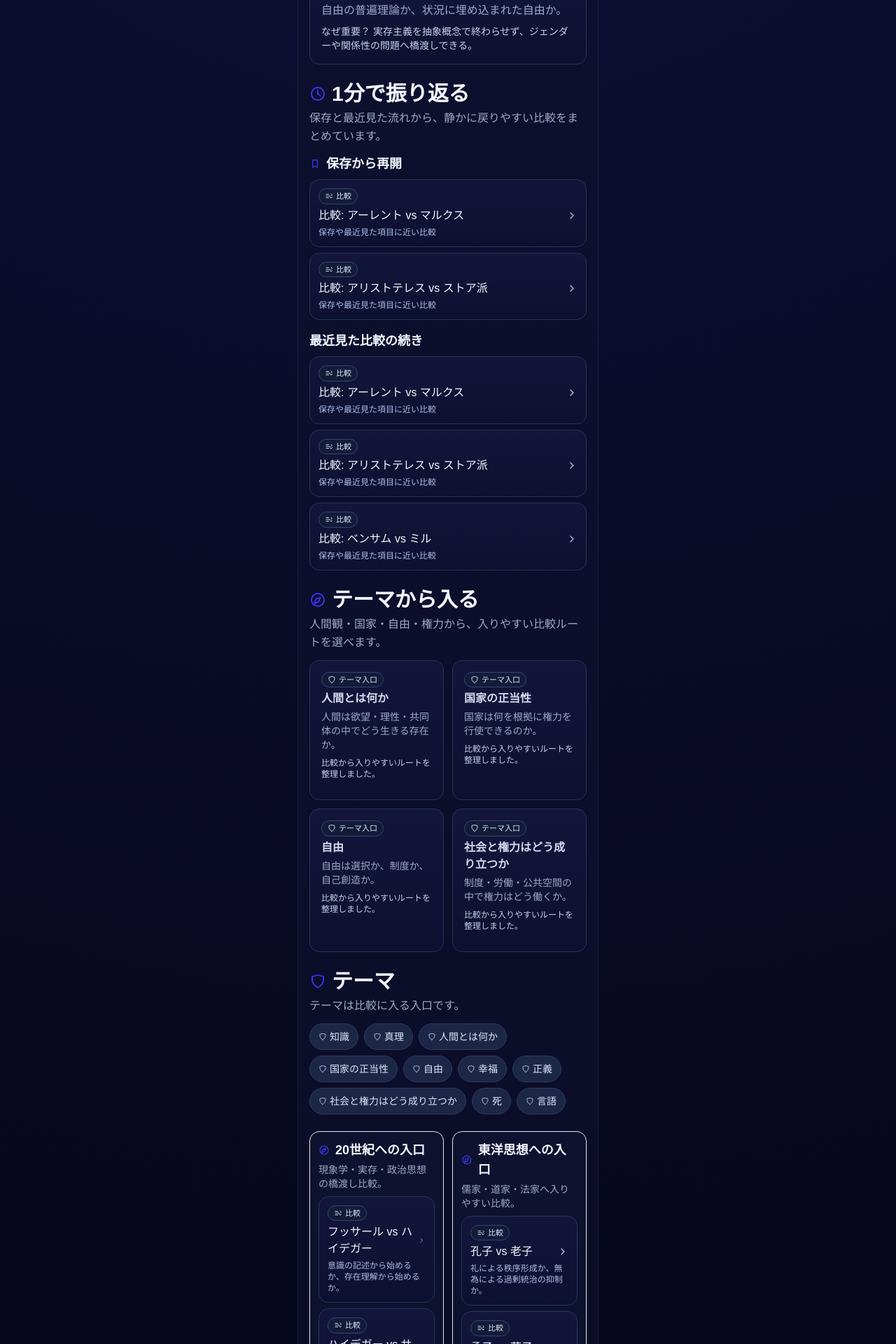
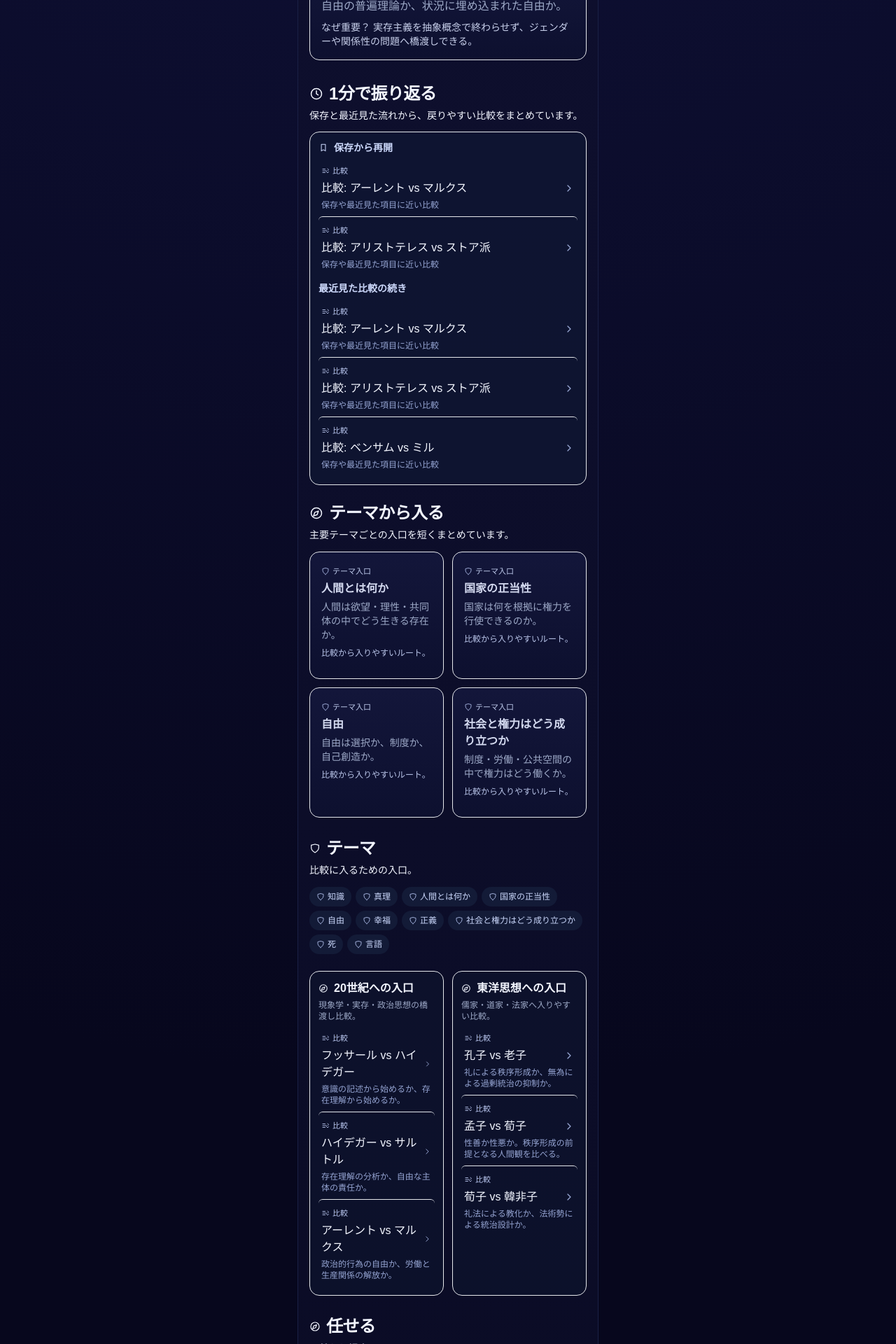
Before and after one commit to Josh-Temple/Noema, a Next.js app: page / in a window 1280 px wide. Shown: the part 820-2740 px from the top of the page at 70% size. Built offline with nearby package versions, Linux system fonts and the light colour scheme.

Commit message:
Refine home UI hierarchy with calmer surface cleanup

```diff
--- a/app/page.tsx
+++ b/app/page.tsx
@@ -27,8 +27,8 @@ export default function HomePage() {
   return (
     <div>
       <SearchBar />
-      <section className="mb-6">
-        <SectionTitle icon={<SparkIcon className="h-6 w-6" />} title="おすすめ比較" description="まずはここから。保存・最近見た項目をもとに、読みやすい比較を並べています。" />
+      <section className="mb-8">
+        <SectionTitle icon={<SparkIcon className="h-5 w-5" />} title="おすすめ比較" description="まずはここから。保存・最近見た流れをもとに、読みやすい比較を並べています。" />
         {recommendedComparisons.map((item, index) => (
           <RecommendedComparisonCard key={item.slug} item={item} primary={index === 0} />
         ))}
@@ -36,31 +36,31 @@ export default function HomePage() {
 
       <LearningLoopSection savedItems={savedRevisitItems} recentItems={recentContinuationItems} />
 
-      <section className="mb-6">
-        <SectionTitle icon={<CompassIcon className="h-6 w-6" />} title="テーマから入る" description="人間観・国家・自由・権力から、入りやすい比較ルートを選べます。" />
+      <section className="mb-7">
+        <SectionTitle icon={<CompassIcon className="h-5 w-5" />} title="テーマから入る" description="主要テーマごとの入口を短くまとめています。" />
         <ThemeEntryRail items={HOME_THEME_ENTRY_THEMES} />
       </section>
 
       <section className="mb-6">
-        <SectionTitle icon={<ThemeIcon className="h-6 w-6" />} title="テーマ" description="テーマは比較に入る入口です。" />
+        <SectionTitle icon={<ThemeIcon className="h-4 w-4" />} title="テーマ" description="比較に入るための入口。" />
         <ThemeChipGrid items={themes} />
       </section>
 
-      <section className="mb-6 grid gap-3 lg:grid-cols-2">
+      <section className="mb-7 grid gap-3 lg:grid-cols-2">
         {HOME_PATHWAY_RAILS.map((rail) => (
           <ComparisonPathwayRail key={rail.id} title={rail.title} description={rail.description} items={getComparisonBySlugs(rail.comparisonSlugs)} />
         ))}
       </section>
 
       <section className="mb-6">
-        <SectionTitle icon={<CompassIcon className="h-6 w-6" />} title="任せる" description="日替わり提案に、最近見た流れを少し反映します。" />
+        <SectionTitle icon={<CompassIcon className="h-4 w-4" />} title="任せる" description="日替わり提案。" />
         <RecentItemCard icon={<ThinkerIcon className="h-4 w-4" />} title={`今日の思想家: ${today.thinker.nameJa}`} subtitle={today.thinker.oneLiner} href={thinkerPath(today.thinker.slug)} />
         <RecentItemCard icon={<SparkIcon className="h-4 w-4" />} title={`今日の比較: ${today.comparison.titleJa}`} subtitle={today.comparison.subtitle} href={comparisonPath(today.comparison.leftThinkerSlug, today.comparison.rightThinkerSlug)} />
         <RecentItemCard icon={<ThemeIcon className="h-4 w-4" />} title={`今日のテーマ: ${today.theme.titleJa}`} subtitle={today.theme.shortDescription} href={`/themes/${today.theme.slug}`} />
       </section>
 
       <section className="mb-6">
-        <SectionTitle icon={<CompassIcon className="h-6 w-6" />} title="最近見た項目の近く" />
+        <SectionTitle icon={<CompassIcon className="h-4 w-4" />} title="最近見た項目の近く" />
         <DiscoveryCard title={recentContinuationItems[0]?.title ?? comparisons[2].titleJa} body={recentContinuationItems[0]?.reason ?? comparisons[2].subtitle} href={recentContinuationItems[0]?.href ?? comparisonPath(comparisons[2].leftThinkerSlug, comparisons[2].rightThinkerSlug)} />
       </section>
     </div>
--- a/src/components/common/InfoCard.tsx
+++ b/src/components/common/InfoCard.tsx
@@ -1,3 +1,3 @@
 export const InfoCard = ({ children, className = "" }: { children: React.ReactNode; className?: string }) => (
-  <article className={`mb-3 rounded-card border border-noema-line bg-gradient-to-b from-[#13163a] to-[#0d102f] p-4 ${className}`}>{children}</article>
+  <article className={`mb-3 rounded-card border border-noema-line/70 bg-gradient-to-b from-[#13163a] to-[#0d102f] p-4 ${className}`}>{children}</article>
 );
--- a/src/components/common/SectionTitle.tsx
+++ b/src/components/common/SectionTitle.tsx
@@ -1,11 +1,21 @@
 import { ReactNode } from "react";
 
-export const SectionTitle = ({ title, description, icon }: { title: string; description?: string; icon?: ReactNode }) => (
-  <div className="mb-3">
-    <h2 className="flex items-center gap-2 text-3xl font-bold">
-      {icon ? <span className="text-noema-accent">{icon}</span> : null}
+export const SectionTitle = ({
+  title,
+  description,
+  icon,
+  className = "",
+}: {
+  title: string;
+  description?: string;
+  icon?: ReactNode;
+  className?: string;
+}) => (
+  <div className={`mb-3 ${className}`}>
+    <h2 className="flex items-center gap-2 text-2xl font-bold tracking-tight">
+      {icon ? <span className="text-noema-accent/80">{icon}</span> : null}
       <span>{title}</span>
     </h2>
-    {description ? <p className="mt-1 leading-relaxed text-noema-muted">{description}</p> : null}
+    {description ? <p className="mt-1 text-sm leading-relaxed text-noema-muted/90">{description}</p> : null}
   </div>
 );
--- a/src/components/common/TagChip.tsx
+++ b/src/components/common/TagChip.tsx
@@ -1,8 +1,8 @@
 import { ReactNode } from "react";
 
 export const TagChip = ({ label, icon }: { label: string; icon?: ReactNode }) => (
-  <span className="inline-flex items-center gap-1 rounded-full border border-[#2b3a68] bg-[#1b2744] px-3 py-2 text-sm text-[#dce5fd]">
-    {icon ? <span className="text-[#b8c7f0]">{icon}</span> : null}
+  <span className="inline-flex items-center gap-1 rounded-full bg-[#172240]/65 px-2.5 py-1.5 text-xs text-[#cad7fb] transition hover:bg-[#1c2a4f]">
+    {icon ? <span className="text-[#aebde8]">{icon}</span> : null}
     <span>{label}</span>
   </span>
 );
--- a/src/components/compare/NextStepCard.tsx
+++ b/src/components/compare/NextStepCard.tsx
@@ -7,20 +7,44 @@ const typeMeta = (href: string) => {
   return { label: "比較", icon: CompareIcon };
 };
 
-export const NextStepCard = ({ title, href, subtitle }: { title: string; href: string; subtitle?: string }) => {
+export const NextStepCard = ({
+  title,
+  href,
+  subtitle,
+  variant = "card",
+}: {
+  title: string;
+  href: string;
+  subtitle?: string;
+  variant?: "card" | "row";
+}) => {
   const { label, icon: Icon } = typeMeta(href);
+  const isRow = variant === "row";
 
   return (
-    <Link href={href} className="mb-2 block rounded-card border border-noema-line bg-gradient-to-b from-[#13163a] to-[#0d102f] p-3 text-noema-muted">
-      <p className="mb-1 inline-flex items-center gap-1 rounded-full border border-[#33457c] bg-[#131c37] px-2 py-0.5 text-[11px] text-[#dce6ff]">
+    <Link
+      href={href}
+      className={
+        isRow
+          ? "group block rounded-md px-1 py-2 text-noema-muted transition hover:bg-white/[0.03]"
+          : "mb-2 block rounded-card border border-noema-line/80 bg-gradient-to-b from-[#13163a] to-[#0d102f] p-3 text-noema-muted"
+      }
+    >
+      <p
+        className={
+          isRow
+            ? "mb-1 inline-flex items-center gap-1 text-[11px] text-[#b9c6ee]"
+            : "mb-1 inline-flex items-center gap-1 rounded-full border border-[#33457c] bg-[#131c37] px-2 py-0.5 text-[11px] text-[#dce6ff]"
+        }
+      >
         <Icon className="h-3 w-3" />
         <span>{label}</span>
       </p>
       <p className="flex items-center justify-between gap-2 text-noema-text">
         <span>{title}</span>
-        <ChevronRightIcon className="h-4 w-4 text-[#b8c5ec]" />
+        <ChevronRightIcon className={`h-4 w-4 ${isRow ? "text-[#9baad7] group-hover:text-[#c2d0f5]" : "text-[#b8c5ec]"}`} />
       </p>
-      {subtitle ? <p className="mt-1 text-xs text-[#aebbe5]">{subtitle}</p> : null}
+      {subtitle ? <p className={`mt-1 text-xs ${isRow ? "text-[#95a4d2]" : "text-[#aebbe5]"}`}>{subtitle}</p> : null}
     </Link>
   );
 };
--- a/src/components/home/LearningLoopSection.tsx
+++ b/src/components/home/LearningLoopSection.tsx
@@ -12,27 +12,33 @@ export const LearningLoopSection = ({
 }) => (
   <section className="mb-6" aria-labelledby="learning-loop-heading">
     <SectionTitle
-      icon={<ClockIcon className="h-6 w-6" />}
+      icon={<ClockIcon className="h-5 w-5" />}
       title="1分で振り返る"
-      description="保存と最近見た流れから、静かに戻りやすい比較をまとめています。"
+      description="保存と最近見た流れから、戻りやすい比較をまとめています。"
     />
+    <div className="rounded-card border border-noema-line/55 bg-[#0f1632]/85 p-3">
       {savedItems.length > 0 ? (
-      <div className="mb-4">
-        <h3 className="mb-2 flex items-center gap-2 text-lg font-bold text-noema-text">
-          <BookmarkIcon className="h-4 w-4 text-noema-accent" />
+        <div className="mb-2">
+          <h3 className="mb-1 flex items-center gap-2 text-sm font-semibold text-[#ccd8fb]">
+            <BookmarkIcon className="h-3.5 w-3.5 text-noema-accent/80" />
             <span>保存から再開</span>
           </h3>
+          <div className="divide-y divide-noema-line/35">
             {savedItems.map((item) => (
-          <NextStepCard key={item.href} title={item.title} href={item.href} subtitle={item.reason} />
+              <NextStepCard key={item.href} title={item.title} href={item.href} subtitle={item.reason} variant="row" />
             ))}
+          </div>
         </div>
       ) : null}
 
       <div>
-      <h3 className="mb-2 text-lg font-bold text-noema-text">最近見た比較の続き</h3>
+        <h3 className="mb-1 text-sm font-semibold text-[#ccd8fb]">最近見た比較の続き</h3>
+        <div className="divide-y divide-noema-line/35">
           {recentItems.map((item) => (
-        <NextStepCard key={item.href} title={item.title} href={item.href} subtitle={item.reason} />
+            <NextStepCard key={item.href} title={item.title} href={item.href} subtitle={item.reason} variant="row" />
           ))}
+        </div>
+      </div>
     </div>
   </section>
 );
--- a/src/components/home/PathwayRail.tsx
+++ b/src/components/home/PathwayRail.tsx
@@ -9,14 +9,14 @@ export const ThemeEntryRail = ({ items }: { items: Theme[] }) => (
   <div className="grid gap-3 md:grid-cols-2">
     {items.map((item) => (
       <Link key={item.slug} href={themePath(item.slug)}>
-        <InfoCard className="h-full">
-          <p className="mb-1 inline-flex items-center gap-1 rounded-full border border-[#33457c] bg-[#131c37] px-2 py-0.5 text-[11px] text-[#dce6ff]">
-            <ThemeIcon className="h-3 w-3" />
+        <InfoCard className="h-full border-noema-line/45 bg-[#101833]/75">
+          <p className="mb-1 inline-flex items-center gap-1 text-[11px] text-[#bfcbec]">
+            <ThemeIcon className="h-3 w-3 text-[#a6b4df]" />
             <span>テーマ入口</span>
           </p>
           <p className="font-bold text-[#d4daf0]">{item.titleJa}</p>
           <p className="mt-1 text-sm text-noema-muted">{item.shortDescription}</p>
-          <p className="mt-2 text-xs text-[#c8d0eb]">比較から入りやすいルートを整理しました。</p>
+          <p className="mt-2 text-xs text-[#b9c5e9]">比較から入りやすいルート。</p>
         </InfoCard>
       </Link>
     ))}
@@ -24,14 +24,16 @@ export const ThemeEntryRail = ({ items }: { items: Theme[] }) => (
 );
 
 export const ComparisonPathwayRail = ({ title, description, items }: { title: string; description: string; items: Comparison[] }) => (
-  <section className="rounded-card border border-noema-line/80 bg-[#101531]/70 p-3">
-    <h3 className="flex items-center gap-2 text-lg font-bold">
-      <CompassIcon className="h-4 w-4 text-noema-accent" />
+  <section className="rounded-card border border-noema-line/40 bg-[#0e142d]/60 p-3">
+    <h3 className="flex items-center gap-2 text-base font-semibold">
+      <CompassIcon className="h-3.5 w-3.5 text-noema-accent/80" />
       <span>{title}</span>
     </h3>
-    <p className="mb-2 mt-1 text-sm text-noema-muted">{description}</p>
-    {items.map((item) => (
-      <NextStepCard key={item.slug} title={item.titleJa} subtitle={item.subtitle} href={comparisonPath(item.leftThinkerSlug, item.rightThinkerSlug)} />
-    ))}
+    <p className="mb-1 mt-1 text-xs text-noema-muted">{description}</p>
+    <div className="divide-y divide-noema-line/30">
+      {items.map((item) => (
+        <NextStepCard key={item.slug} title={item.titleJa} subtitle={item.subtitle} href={comparisonPath(item.leftThinkerSlug, item.rightThinkerSlug)} variant="row" />
+      ))}
+    </div>
   </section>
 );
--- a/src/components/home/RecommendedComparisonCard.tsx
+++ b/src/components/home/RecommendedComparisonCard.tsx
@@ -5,7 +5,7 @@ import { InfoCard } from "@/components/common/InfoCard";
 
 export const RecommendedComparisonCard = ({ item, primary = false }: { item: Comparison; primary?: boolean }) => (
   <Link href={comparisonPath(item.leftThinkerSlug, item.rightThinkerSlug)}>
-    <InfoCard className={primary ? "border-[#3448a1] shadow-card" : ""}>
+    <InfoCard className={primary ? "border-[#3a4ea7]/85 shadow-card" : "border-noema-line/60 bg-[#101632]/92"}>
       <p className="font-bold text-[#d4daf0]">{item.titleJa}</p>
       <p className="mt-1 text-noema-muted">{item.subtitle}</p>
       <p className="mt-2 text-sm text-[#c8d0eb]">なぜ重要？ {item.whyThisComparisonMatters}</p>
--- a/src/components/home/SearchBar.tsx
+++ b/src/components/home/SearchBar.tsx
@@ -2,8 +2,8 @@ import Link from "next/link";
 import { SearchIcon } from "@/components/common/icons";
 
 export const SearchBar = () => (
-  <Link href="/search" className="mb-5 flex items-center gap-3 rounded-card border border-[#2d3a66] bg-[#1b2541] p-4 text-noema-text outline-none transition hover:border-[#415796] focus-visible:ring-2 focus-visible:ring-noema-accent">
-    <span className="rounded-full border border-[#35508e] bg-[#111b37] p-2 text-[#d9e2ff]">
+  <Link href="/search" className="mb-6 flex items-center gap-3 rounded-card border border-noema-line/50 bg-[#141c37]/90 p-4 text-noema-text outline-none transition hover:bg-[#182247] focus-visible:ring-2 focus-visible:ring-noema-accent">
+    <span className="rounded-full bg-[#111b37] p-2 text-[#d9e2ff]">
       <SearchIcon className="h-4 w-4" />
     </span>
     <span>
--- a/src/components/home/ThemeChipGrid.tsx
+++ b/src/components/home/ThemeChipGrid.tsx
@@ -5,7 +5,7 @@ import { TagChip } from "@/components/common/TagChip";
 import { ThemeIcon } from "@/components/common/icons";
 
 export const ThemeChipGrid = ({ items }: { items: Theme[] }) => (
-  <div className="flex flex-wrap gap-2">
+  <div className="flex flex-wrap gap-1.5">
     {items.map((item) => (
       <Link key={item.slug} href={themePath(item.slug)}>
         <TagChip label={item.titleJa} icon={<ThemeIcon className="h-3 w-3" />} />
```
Also changed, not shown: src/components/home/DiscoveryCard.tsx (+5 -5 lines), src/components/home/RecentItemCard.tsx (+4 -4 lines), 2 other files (tests, documents, lock files or other folders). Lines whose indentation alone changed are shown as unchanged.
